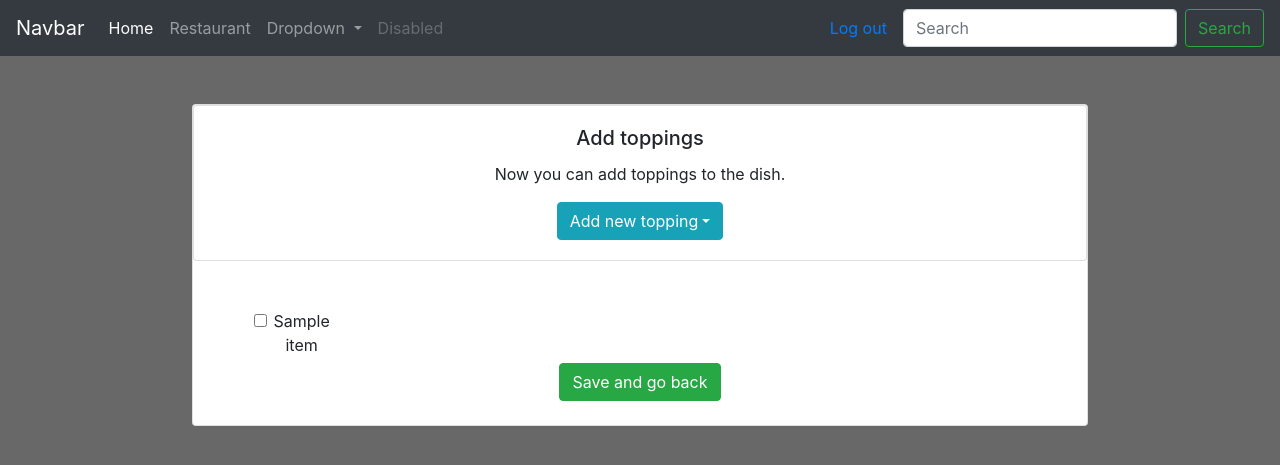
After one commit to mgrolik9/virtual_waitress, a Django app: template restaurant/templates/add_toppings.html in a window 1280 px wide. The commit adds this page. Shown: the top 465 px of the page. Run offline with Django 3.2, Linux system fonts and the light colour scheme; the template is opened without the code that fills it: most values are stand-ins (such as "Sample title", 1, 10 or a date in 2020); form fields are guessed from the names that the template uses; parts of the project's set-up code (start-up, migrations or seed data) failed here and were passed over; some libraries are stand-ins or nearby versions.

Commit message:
templatetags and add toppings 1/2

```diff
--- a/restaurant/admin.py
+++ b/restaurant/admin.py
@@ -18,7 +18,7 @@ class ToppingsAdmin(admin.ModelAdmin):
 @admin.register(Dish)
 class DishAdmin(admin.ModelAdmin):
     list_display = ('name', 'price', 'restaurant',
-                    'toppings_list', 'category')
+                    'toppings_list', 'category', 'date')
 
     def toppings_list(self, obj):
         return ', '.join([str(t) for t in obj.toppings.all()])
--- a/restaurant/models.py
+++ b/restaurant/models.py
@@ -38,6 +38,7 @@ class Dish(models.Model):
     restaurant = models.ForeignKey(Restaurant, on_delete=models.CASCADE)
     toppings = models.ManyToManyField(Toppings, related_name='dish_toppings_set', blank=True)
     category = models.IntegerField(choices=DISH_CATEGORIES, verbose_name='Kategoria dania')
+    date = models.DateTimeField(auto_now_add=True)
 
     def __str__(self):
         return self.name
--- a/restaurant/static/js/app.js
+++ b/restaurant/static/js/app.js
@@ -4,6 +4,14 @@ $(document).ready(function() {
     $('#to_toogle').hide();
     $("#add_restaurant").on('click', function () {
        $('#to_toogle') .toggle();
+    });
+});
+
+
+$(document).ready(function(){
+    $('#add_toppings').hide();
+    $("#add_tops").on('click', function () {
+        $('#add_toppings').toggle();
     });
 });
 
--- /dev/null
+++ b/restaurant/templates/add_toppings.html
@@ -0,0 +1,72 @@
+{%  extends 'base.html' %}
+{% load restaurant_tags %}
+{% block content %}
+<style>
+    body {
+    background-color: 	#686868;
+}
+</style>
+    </br>
+    </br>
+
+    <div align="center">
+        <div class="card" style="width: 70%; height: auto;">
+
+            <div class="card text-center">
+                <div class="card-body">
+                    <h5 class="card-title">Add toppings</h5>
+                        <p class="card-text">Now you can add toppings to the dish.</p>
+                            <button id="add_tops" type="button" class="btn btn-info dropdown-toggle">Add new topping</button>
+                </div>
+            </div>
+    </br>
+
+            <div id='add_toppings'>
+                <div style="width: 70%">
+
+                <form class="form-inline" action="" method="post">
+                    {% csrf_token %}
+
+                    <div class="form-group mb-2">
+                        <label for="staticEmail2">Name</label>
+                        {{ form.name }}
+                    </div>
+
+                    <div class="form-group mx-sm-3 mb-2">
+                        <label for="inputPassword2">Price (additionally)</label>
+                        {{ form.price }}
+                    </div>
+                    <button type="submit" class="btn btn-success mb-2" name="add_new_button">Add</button>
+                </form>
+                    <hr class="my-4">
+                </div>
+            </div>
+
+
+            <div>
+            </br>
+                <div class="row">
+
+                    {% for item in toppings %}
+
+                        <div class="col-sm-3">
+
+                            <div style="width: 40px; height: 30px">
+                            <input class="form-check-input" type="checkbox" value="">
+                                <label class="form-check-label">{{ item.name }}</label>
+                            </div>
+
+                        </div>
+
+                    {% endfor %}
+
+                </div>
+            </br>
+            <button name="save" class="btn btn-success">Save and go back</button>
+            </br>
+            </br>
+
+            </div>
+        </div>
+    </div>
+{% endblock %}
--- a/restaurant/templates/restaurant_form.html
+++ b/restaurant/templates/restaurant_form.html
@@ -44,7 +44,9 @@
                     <div class="card-body">
                         <h5 class="card-title">Add menu</h5>
                             <p class="card-text">After restaurant registration you should add positions to the menu.</p>
+                        {% if request.user in owners %}
                         <button type="button" class="btn btn-dark"><a href="{% url 'add-menu' %}">Add menu</a></button>
+                        {% endif %}
 
                     </div>
                 </div>
--- a/restaurant/urls.py
+++ b/restaurant/urls.py
@@ -1,7 +1,8 @@
 from django.urls import path
 
 
-from restaurant.views import HomeView, RegisterView, LoginView, CreateRestaurantView, Logout, AddMenuView
+from restaurant.views import HomeView, RegisterView, LoginView, CreateRestaurantView, Logout, AddMenuView,\
+    AddToppingsView
 
 urlpatterns = [
     path('home_restaurant/', HomeView.as_view(), name="home-restaurant"),
@@ -9,5 +10,6 @@ urlpatterns = [
     path('login/', LoginView.as_view(), name="login"),
     path('logout/', Logout.as_view(), name="logout"),
     path('create_restaurant/', CreateRestaurantView.as_view(), name="restaurant"),
-    path('add_menu/', AddMenuView.as_view(), name="add-menu")
+    path('add_menu/', AddMenuView.as_view(), name="add-menu"),
+    path('add_toppings/', AddToppingsView.as_view(), name="add-toppings")
 ]
```
Also changed, not shown: restaurant/forms.py (+7 -1 lines), restaurant/templates/add_menu.html (+9 -0 lines), restaurant/templates/registered_restaurant.html (added, +16 -0 lines), restaurant/templatetags/restaurant_tags.py (+6 -4 lines), restaurant/views.py (+41 -4 lines), restaurant/migrations/0005_auto_20201005_2007.py (added), restaurant/migrations/0006_auto_20201005_2022.py (added), 2 other files.
